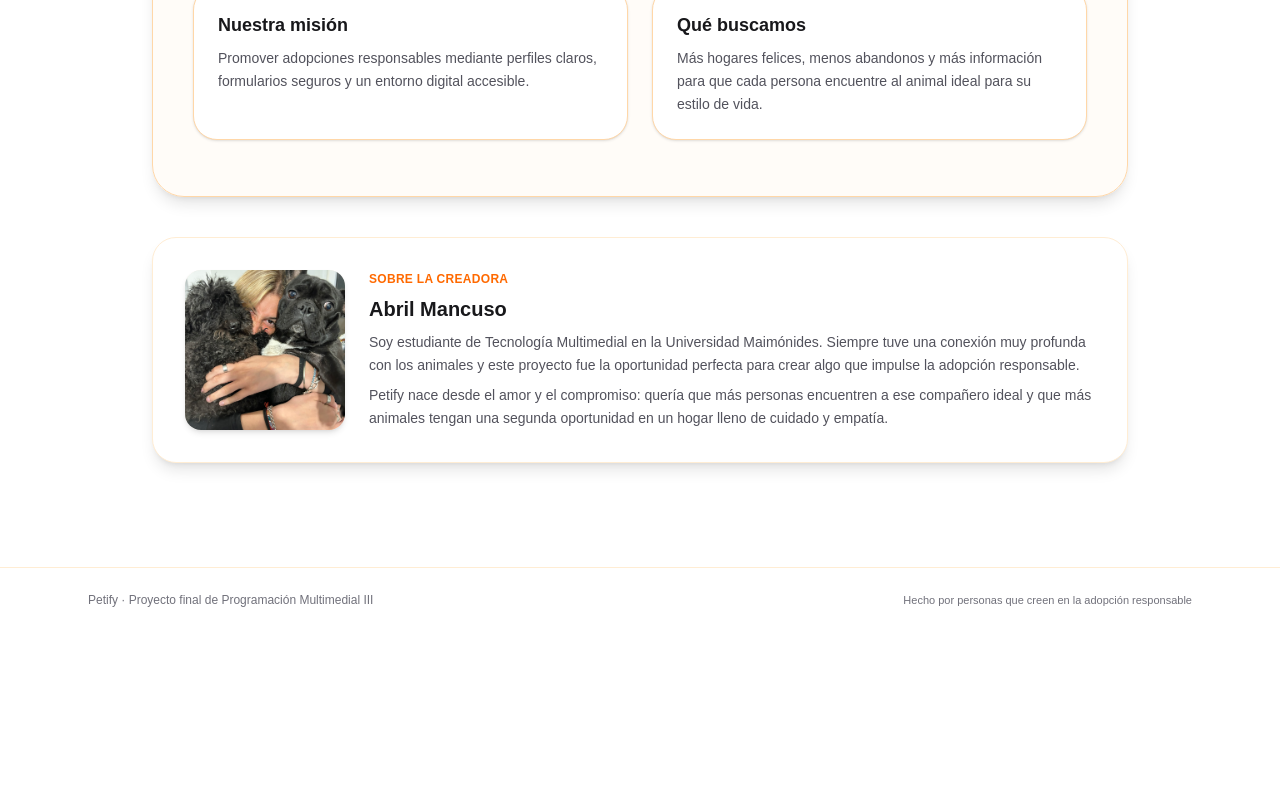
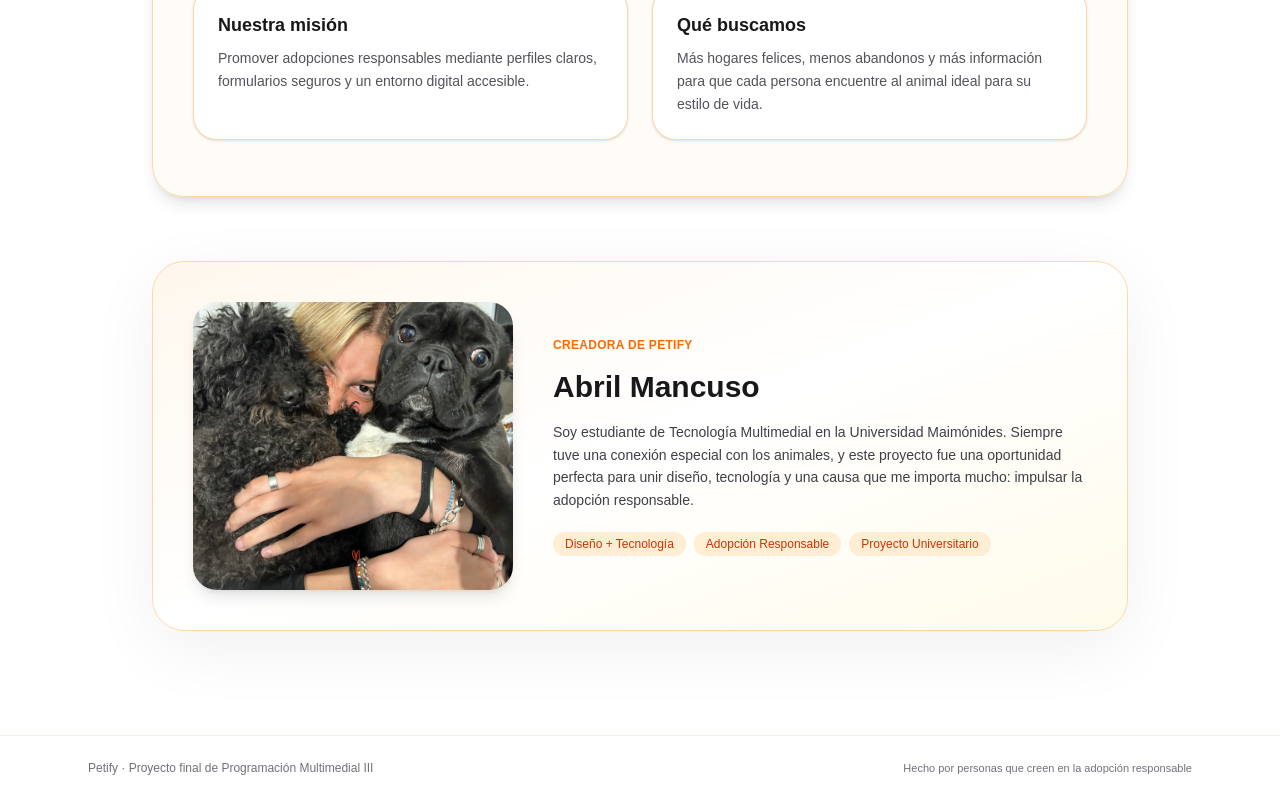
Before and after one commit to abrumancuso/maimo-prog3-2025-tpfinal, a Next.js app: page /about in a window 1280 px wide. Shown: the part 534-1334 px from the top of the page. Before the commit the page ends 1166 px from the top, so only its background shows below. Built offline with nearby package versions, Linux system fonts and the light colour scheme; no server answers.

Commit message:
ultimos detalles de about

```diff
--- a/src/app/about/page.js
+++ b/src/app/about/page.js
@@ -56,40 +56,54 @@ export default function AboutPage() {
           </div>
         </section>
 
-<div className="mt-10 rounded-3xl border border-orange-100 bg-white p-8 shadow-lg flex flex-col md:flex-row gap-6 items-center">
+        <div className="mt-16 rounded-[32px] border border-orange-200 bg-gradient-to-br from-orange-50 via-white to-amber-50 p-10 shadow-[0_18px_70px_rgba(0,0,0,0.06)]">
+  <div className="flex flex-col md:flex-row items-center gap-10">
 
-  <div className="w-32 h-32 md:w-40 md:h-40 overflow-hidden rounded-2xl shadow-md bg-orange-50">
+    {/* FOTO CUADRADA */}
+    <div className="w-full max-w-xs overflow-hidden rounded-3xl shadow-lg">
       <img
         src="/abru.jpg"
         alt="Abril Mancuso"
-      className="w-full h-full object-cover"
+        className="w-full h-72 object-cover"
       />
     </div>
 
-  <div className="flex-1 space-y-2">
+    {/* TEXTO */}
+    <div className="flex-1 text-center md:text-left space-y-4">
       <p className="text-xs font-semibold uppercase tracking-wide text-orange-500">
-      Sobre la creadora
+        Creadora de Petify
       </p>
 
-    <h3 className="text-xl font-semibold text-zinc-900">
+      <h3 className="text-2xl sm:text-3xl font-semibold text-zinc-900">
         Abril Mancuso
       </h3>
 
-    <p className="text-sm text-zinc-600 leading-relaxed">
+      <p className="text-sm text-zinc-700 leading-relaxed max-w-xl">
         Soy estudiante de <span className="font-medium">Tecnología Multimedial</span> en la
         <span className="font-medium"> Universidad Maimónides</span>.
-      Siempre tuve una conexión muy profunda con los animales y este proyecto
-      fue la oportunidad perfecta para crear algo que impulse la
+        Siempre tuve una conexión especial con los animales, y este proyecto fue una oportunidad perfecta para unir diseño, tecnología y una causa que me importa mucho: impulsar la
         <span className="font-medium"> adopción responsable</span>.
       </p>
 
-    <p className="text-sm text-zinc-600 leading-relaxed">
-      Petify nace desde el amor y el compromiso: quería que más personas
-      encuentren a ese compañero ideal y que más animales tengan una segunda
-      oportunidad en un hogar lleno de cuidado y empatía.
-    </p>
+      <div className="flex flex-wrap justify-center md:justify-start gap-2 pt-1">
+        <span className="px-3 py-1 rounded-full bg-orange-100 text-orange-700 text-xs font-medium">
+          Diseño + Tecnología
+        </span>
+        <span className="px-3 py-1 rounded-full bg-orange-100 text-orange-700 text-xs font-medium">
+          Adopción Responsable
+        </span>
+        <span className="px-3 py-1 rounded-full bg-orange-100 text-orange-700 text-xs font-medium">
+          Proyecto Universitario
+        </span>
+      </div>
+
+    </div>
+
   </div>
 </div>
+
+
+
 
       </main>
     );
```
Lines whose indentation alone changed are shown as unchanged.
